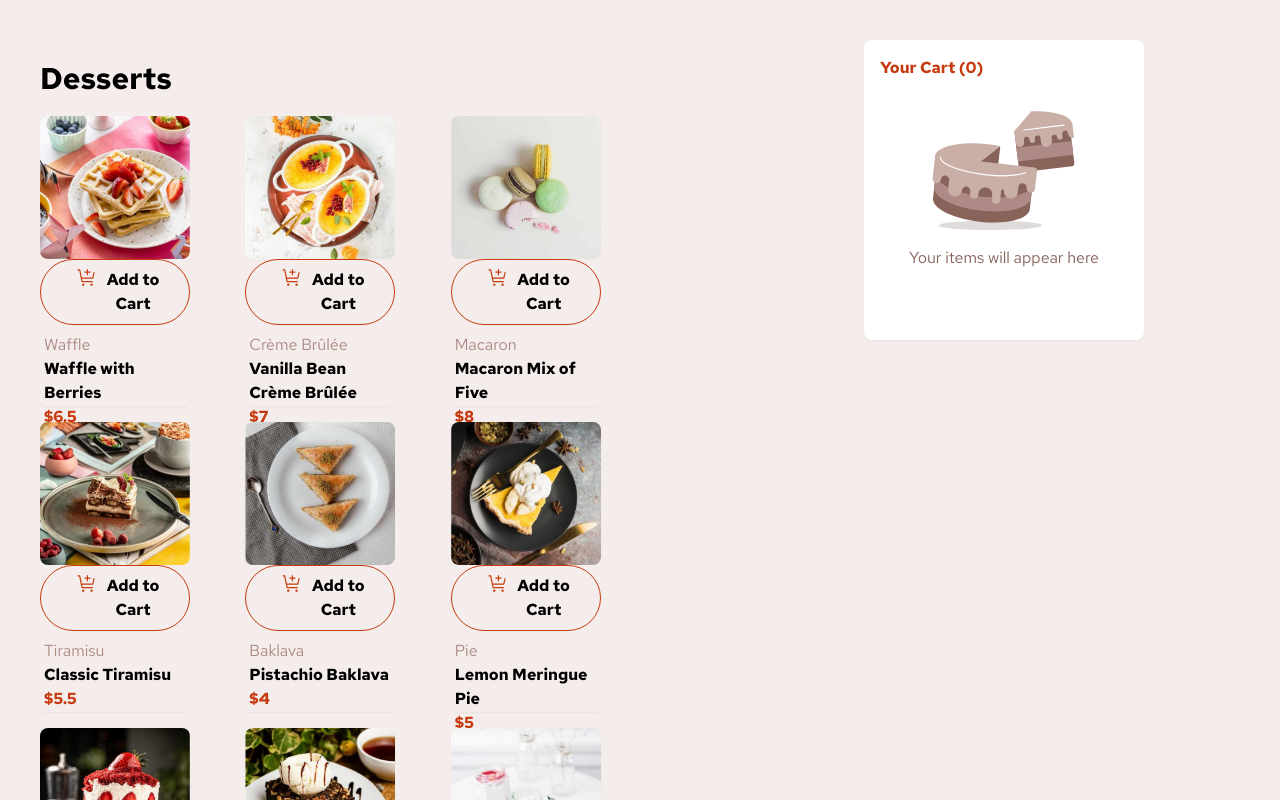
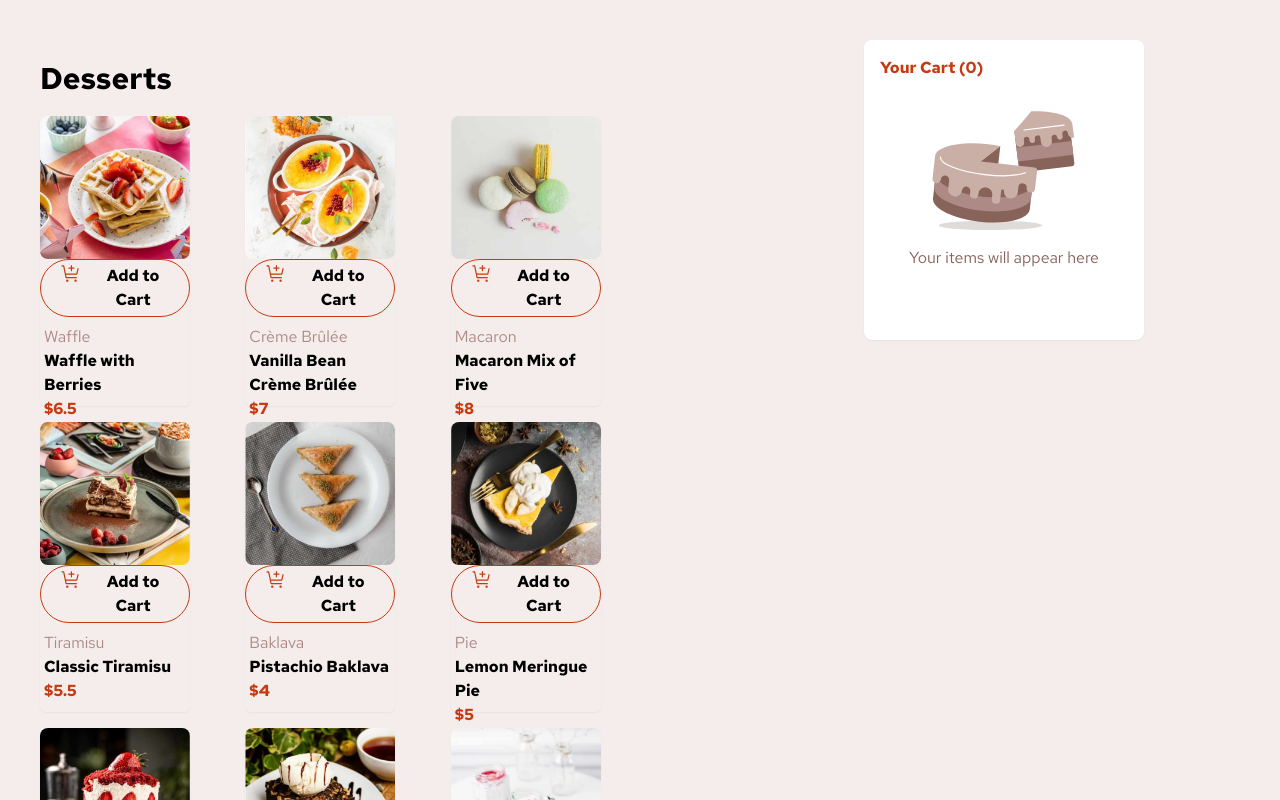
Before and after one commit to matthewkuria/product_list_with_cart, a Next.js app: page / in a window 1280 px wide. Shown: the top 800 px of the page. Built offline with nearby package versions, Linux system fonts and the light colour scheme.

Commit message:
Restyle the buttons padding

```diff
--- a/app/ui/card-item.tsx
+++ b/app/ui/card-item.tsx
@@ -60,7 +60,7 @@ const CardItem = ({ item }: any) => {
                     </div>
           ) : (
               <button
-                className="flex mx-auto border rounded-full border-red px-7 py-2  hover:text-red font-bold "
+                className="flex mx-auto border rounded-full border-red px-7 py-2  hover:text-red font-bold md:px-3 md:py-1 "
                 onClick={() => addToCart(item)}
               >
                 <Image
```
